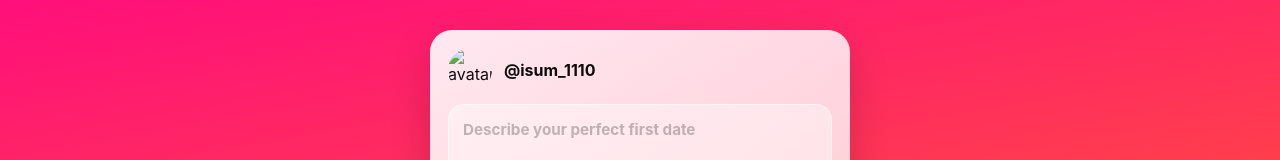
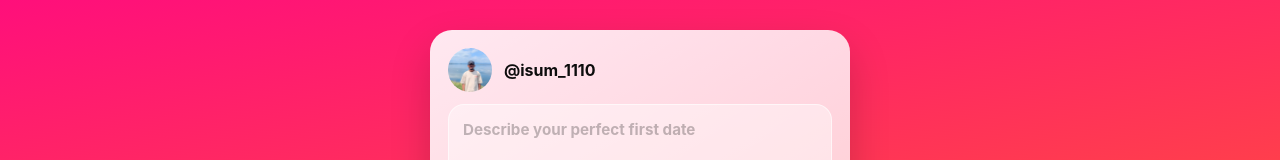
Before and after one commit to iud2003/anonymous-message-site, a plain HTML site: page frontend/index.html in a window 1280 px wide. Shown: the top 160 px of the page. Drawn offline with Linux system fonts and the light colour scheme; no server answers.

Commit message:
avatar updated

```diff
--- a/frontend/index.html
+++ b/frontend/index.html
@@ -12,7 +12,7 @@
         <section class="hero">
             <div class="card">
                 <div class="card-header">
-                    <img class="avatar" src="avatar.jpeg" alt="avatar">
+                    <img class="avatar" src="avatar.jpg" alt="avatar">
                     <div class="user-meta">
                         <div class="username">@isum_1110</div>
                         <div class="tagline"></div>
```
